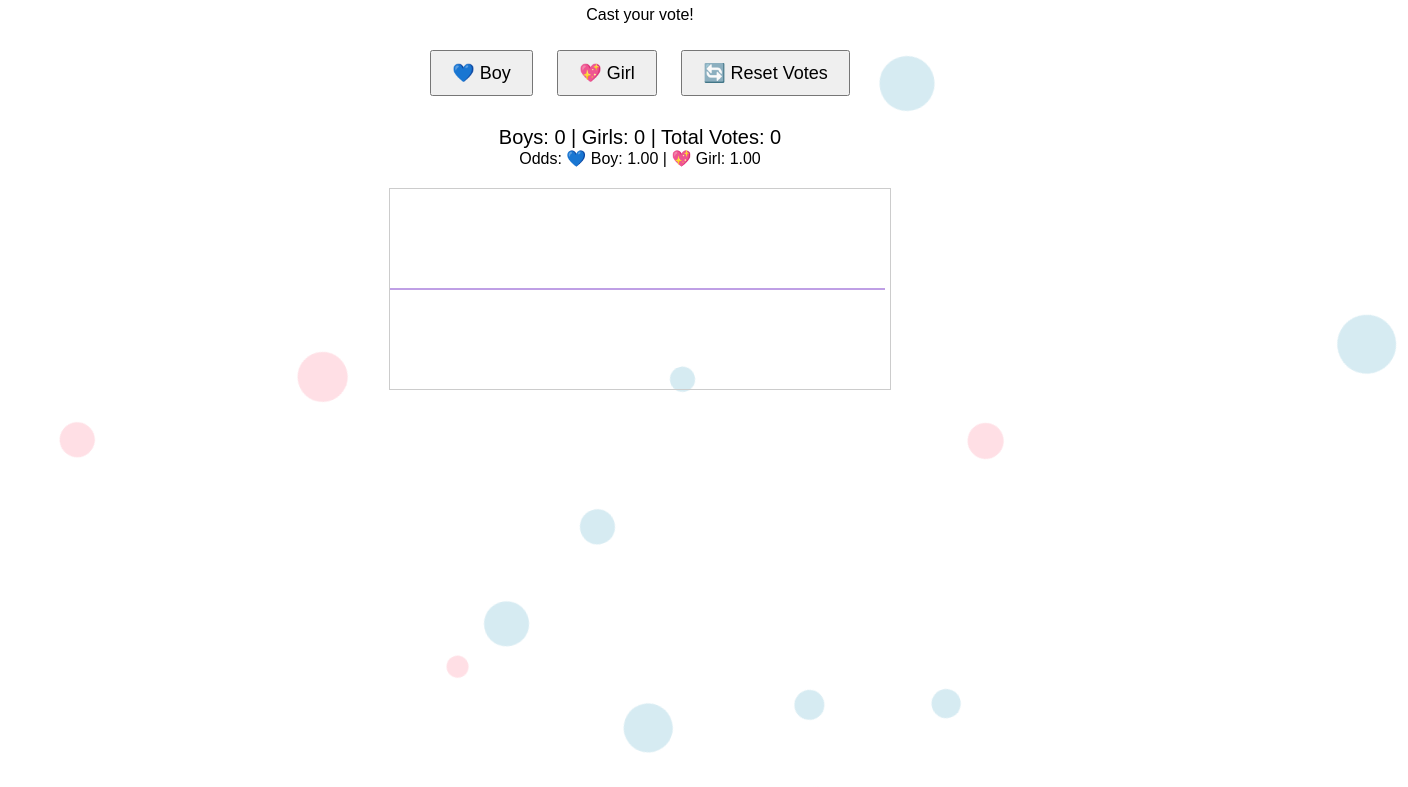
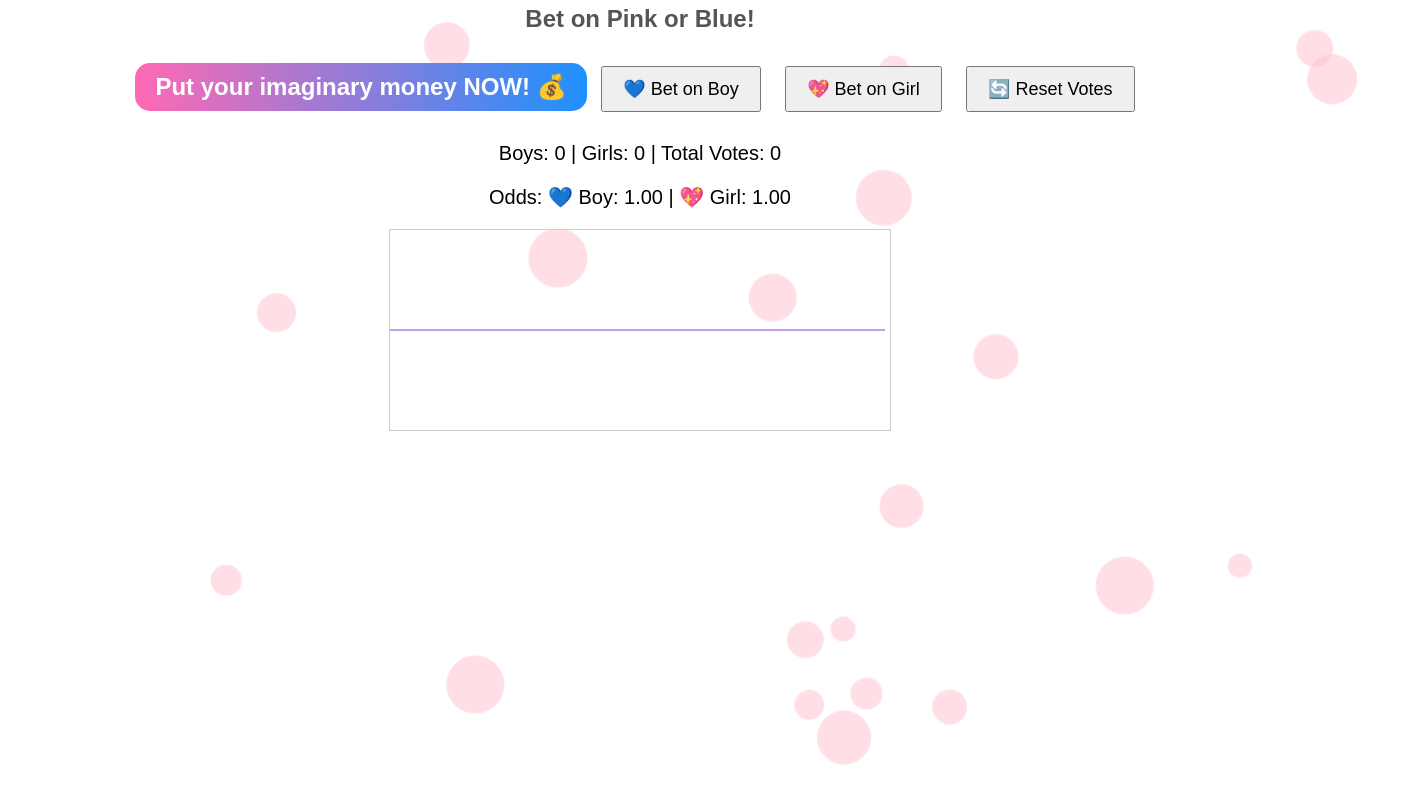
Before and after one commit to JaHermansen/HvadMonDetBliver.github.io, a plain HTML site: page index.html in a window 1280 px wide. Shown: the part 132-919 px from the top of the page, 1408 px wide, since content can reach past the window. Drawn offline with Linux system fonts and the light colour scheme.

Commit message:
Update index.html

```diff
--- a/index.html
+++ b/index.html
@@ -13,6 +13,10 @@
     overflow: hidden;
     background: #fff;
   }
+
+  h1 { font-size: 2em; margin-bottom: 5px; }
+  h2 { color: #555; margin-bottom: 20px; }
+
   button {
     padding: 10px 20px;
     font-size: 18px;
@@ -21,12 +25,14 @@
     z-index: 2;
     position: relative;
   }
-  #results {
+
+  #results, #odds-display {
     margin-top: 20px;
     font-size: 20px;
     z-index: 2;
     position: relative;
   }
+
   .confetti {
     position: absolute;
     width: 10px;
@@ -35,6 +41,7 @@
     animation: fall 1s linear forwards;
     z-index: 2;
   }
+
   @keyframes fall {
     to { transform: translateY(500px) rotate(360deg); opacity: 0; }
   }
@@ -58,14 +65,31 @@
     position: relative;
   }
 
+  /* Betting banners */
+  .banner {
+    font-size: 1.5em;
+    font-weight: bold;
+    color: white;
+    padding: 10px 20px;
+    background: linear-gradient(90deg, #ff69b4, #1e90ff);
+    border-radius: 15px;
+    margin: 10px auto;
+    display: inline-block;
+    z-index: 2;
+    position: relative;
+  }
+
 </style>
 </head>
 <body>
-<h1>What's the Gender?</h1>
-<p>Cast your vote!</p>
 
-<button onclick="vote('boy', event)">💙 Boy</button>
-<button onclick="vote('girl', event)">💖 Girl</button>
+<h1>🎉 Gender Reveal Bookmaker 🎉</h1>
+<h2>Bet on Pink or Blue!</h2>
+
+<div class="banner">Put your imaginary money NOW! 💰</div>
+
+<button onclick="vote('boy', event)">💙 Bet on Boy</button>
+<button onclick="vote('girl', event)">💖 Bet on Girl</button>
 <button onclick="resetVotes()">🔄 Reset Votes</button>
 
 <div id="results">
@@ -74,7 +98,7 @@
   Total Votes: <span id="total-count">0</span>
 </div>
 
-<div>
+<div id="odds-display">
   Odds: 💙 Boy: <span id="boy-odds">1.0</span> | 💖 Girl: <span id="girl-odds">1.0</span>
 </div>
 
@@ -83,7 +107,6 @@
 <script>
 const PASSWORD = "KunDrenge";
 
-// Load votes from localStorage
 const votes = {
   boy: parseInt(localStorage.getItem('boy')) || 0,
   girl: parseInt(localStorage.getItem('girl')) || 0
@@ -120,6 +143,7 @@ function vote(gender, event) {
   updateResults();
   triggerConfetti(event);
   generateTargetOdds();
+  updateBackgroundColors();
 }
 
 // Password-protected reset
@@ -136,23 +160,32 @@ function resetVotes() {
     targetOdds.boy = 1;
     targetOdds.girl = 1;
     alert("Votes have been reset!");
+    updateBackgroundColors();
   } else {
     alert("Wrong password! ❌");
   }
 }
 
-// Background shapes
+// Background shapes reacting to vote trend
 function createBackgroundShapes() {
-  for (let i = 0; i < 20; i++) {
+  for (let i = 0; i < 30; i++) {
     const shape = document.createElement('div');
     shape.className = 'bg-shape';
     shape.style.width = shape.style.height = (20 + Math.random() * 40) + 'px';
-    shape.style.backgroundColor = Math.random() > 0.5 ? 'pink' : 'lightblue';
     shape.style.left = Math.random() * window.innerWidth + 'px';
     shape.style.top = Math.random() * window.innerHeight + 'px';
     shape.style.animationDuration = (5 + Math.random() * 10) + 's';
     document.body.appendChild(shape);
   }
+}
+
+function updateBackgroundColors() {
+  const shapes = document.querySelectorAll('.bg-shape');
+  const total = votes.boy + votes.girl || 1;
+  const boyRatio = votes.boy / total;
+  shapes.forEach(shape => {
+    shape.style.backgroundColor = Math.random() < boyRatio ? 'lightblue' : 'pink';
+  });
 }
 
 // Odds calculation & trending chart
@@ -163,22 +196,18 @@ let targetOdds = { boy: 1, girl: 1 };
 function generateTargetOdds() {
   const total = votes.boy + votes.girl;
   if(total === 0) return;
-
-  // Imaginary bookmaker calculation with random fluctuation
   targetOdds.boy = ((total / votes.boy) || 1) * (0.9 + Math.random() * 0.2);
   targetOdds.girl = ((total / votes.girl) || 1) * (0.9 + Math.random() * 0.2);
 }
 
-// Smooth odds animation
 function animateOdds() {
-  const smoothing = 0.05; // how fast odds approach target
+  const smoothing = 0.05;
   currentOdds.boy += (targetOdds.boy - currentOdds.boy) * smoothing;
   currentOdds.girl += (targetOdds.girl - currentOdds.girl) * smoothing;
 
   document.getElementById('boy-odds').textContent = currentOdds.boy.toFixed(2);
   document.getElementById('girl-odds').textContent = currentOdds.girl.toFixed(2);
 
-  // Store for chart
   oddsHistory.boy.push(currentOdds.boy);
   oddsHistory.girl.push(currentOdds.girl);
 
@@ -224,6 +253,7 @@ function drawOddsChart() {
 // Initialize app
 updateResults();
 createBackgroundShapes();
+updateBackgroundColors();
 generateTargetOdds();
 animateOdds();
 </script>
```
